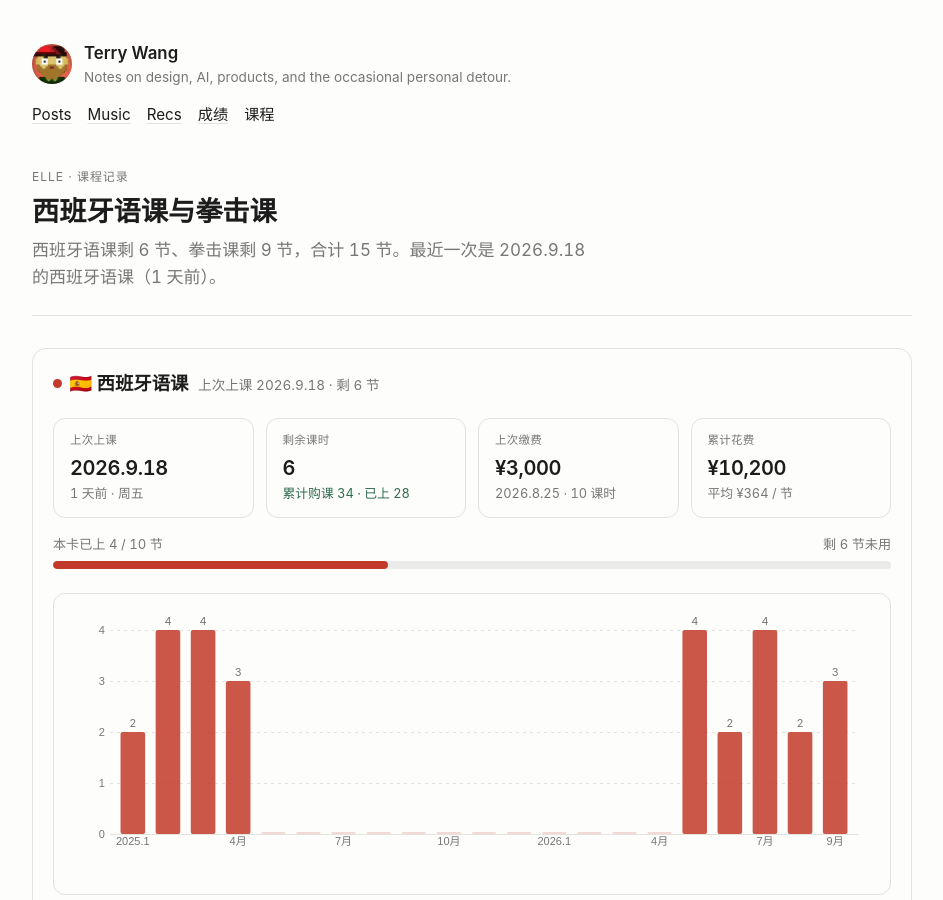
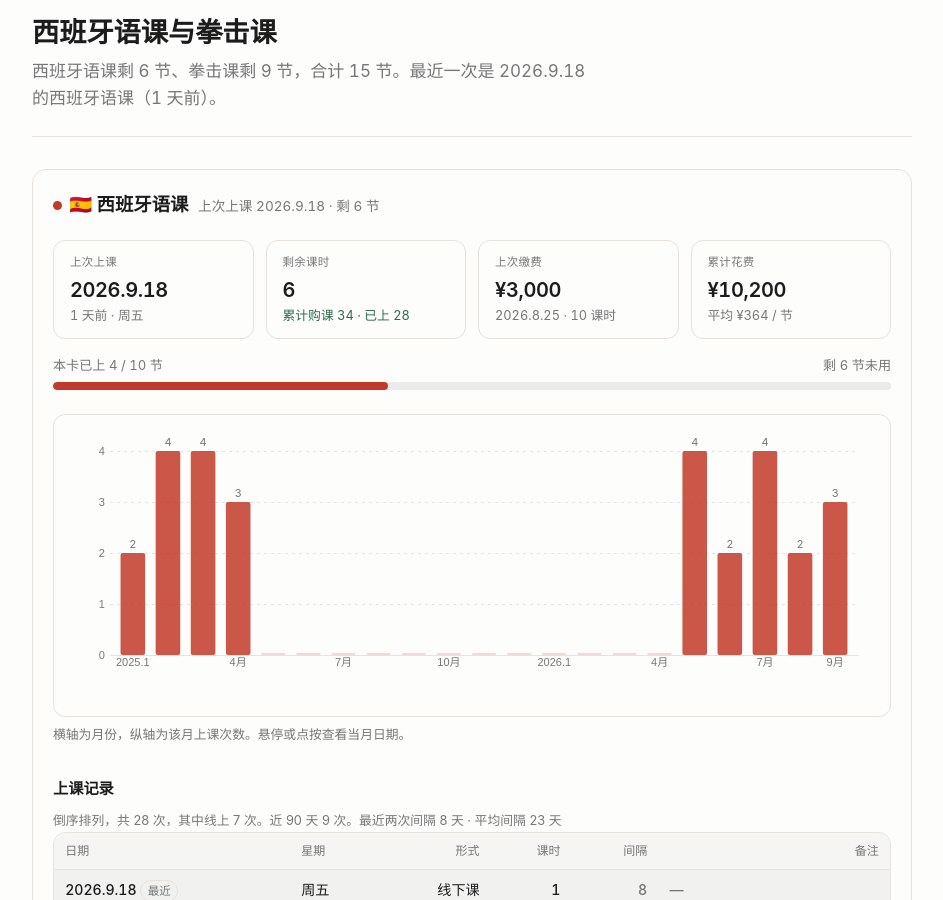
Before and after one commit to lvterry/lvterry.github.io, a Jekyll site: the page built from class.html, in a window 1280 px wide and 900 px high. Shown: the whole window, without its empty margins (168-1111 px from the left). Built offline with Jekyll 4.4.1, drawn with Linux system fonts in a browser that asks for light colours; some of the changed text lies outside the part shown.

Commit message:
Remove unnecessary info from class page

```diff
--- a/class.html
+++ b/class.html
@@ -218,33 +218,15 @@
   <body>
     <div class="wrap">
 
-      <header>
-        <a href="/" class="brand">
-          <img src="/apple-touch-icon.png" alt="" class="avatar" />
-          <span class="brand-copy">
-            <span class="name">Terry Wang</span>
-            <span class="brand-note">Notes on design, AI, products, and the occasional personal detour.</span>
-          </span>
-        </a>
-        <nav class="main-nav">
-          <a href="/">Posts</a>
-          <a href="/music.html">Music</a>
-          <a href="/recommendations.html">Recs</a>
-          <a href="/score.html">成绩</a>
-          <a href="/class.html" class="current">课程</a>
-        </nav>
-      </header>
 
       <main>
         <section class="banner">
-          <p class="kicker">ELLE · 课程记录</p>
           <h1>西班牙语课与拳击课</h1>
           <p class="lead" id="summary"></p>
         </section>
 
         <div id="courses"></div>
 
-        <p class="copyright">数据在 <code>_data/classes.yml</code>，构建时自动注入本页；更新只改那个文件。</p>
       </main>
     </div>
 
```
